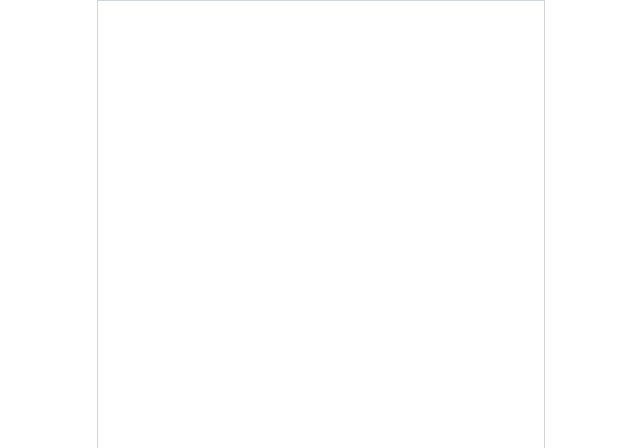
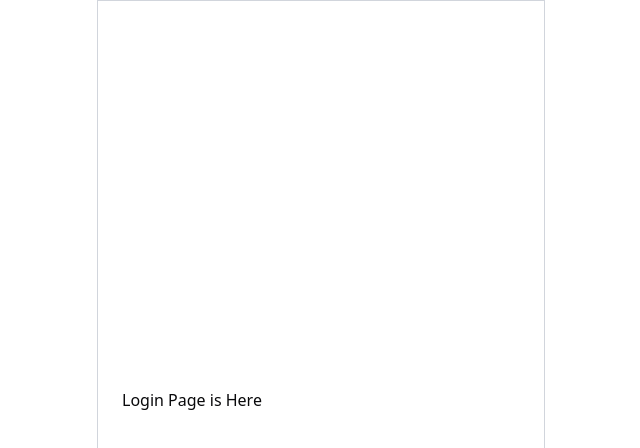
Before and after one commit to Npkrathour/commit, a Next.js app: page /auth/login in a window 1280 px wide. Shown: the top 448 px of the page, without its empty margins (319-959 px from the left). Built offline with nearby package versions, Linux system fonts and the light colour scheme.

Commit message:
fix code

```diff
--- a/app/auth/login/page.tsx
+++ b/app/auth/login/page.tsx
@@ -2,7 +2,9 @@ import { Card } from "@/components/ui/card";
 
 const login = () => {
   return (
-    <div className="w-full max-w-md mx-auto p-6 h-screen flex flex-col justify-center border border-gray-300"></div>
+    <div className="w-full max-w-md mx-auto p-6 h-screen flex flex-col justify-center border border-gray-300">
+      <h1>Login Page is Here</h1>
+    </div>
   );
 };
 
```
